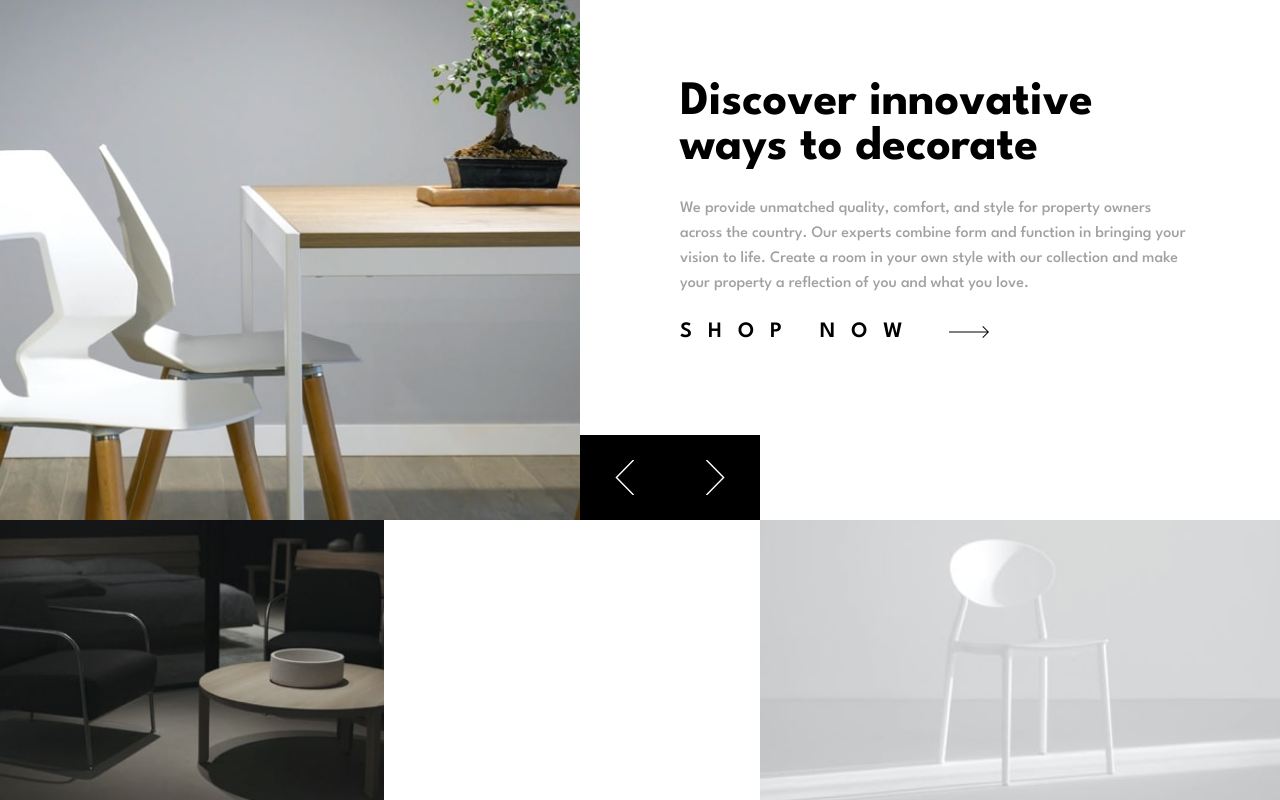
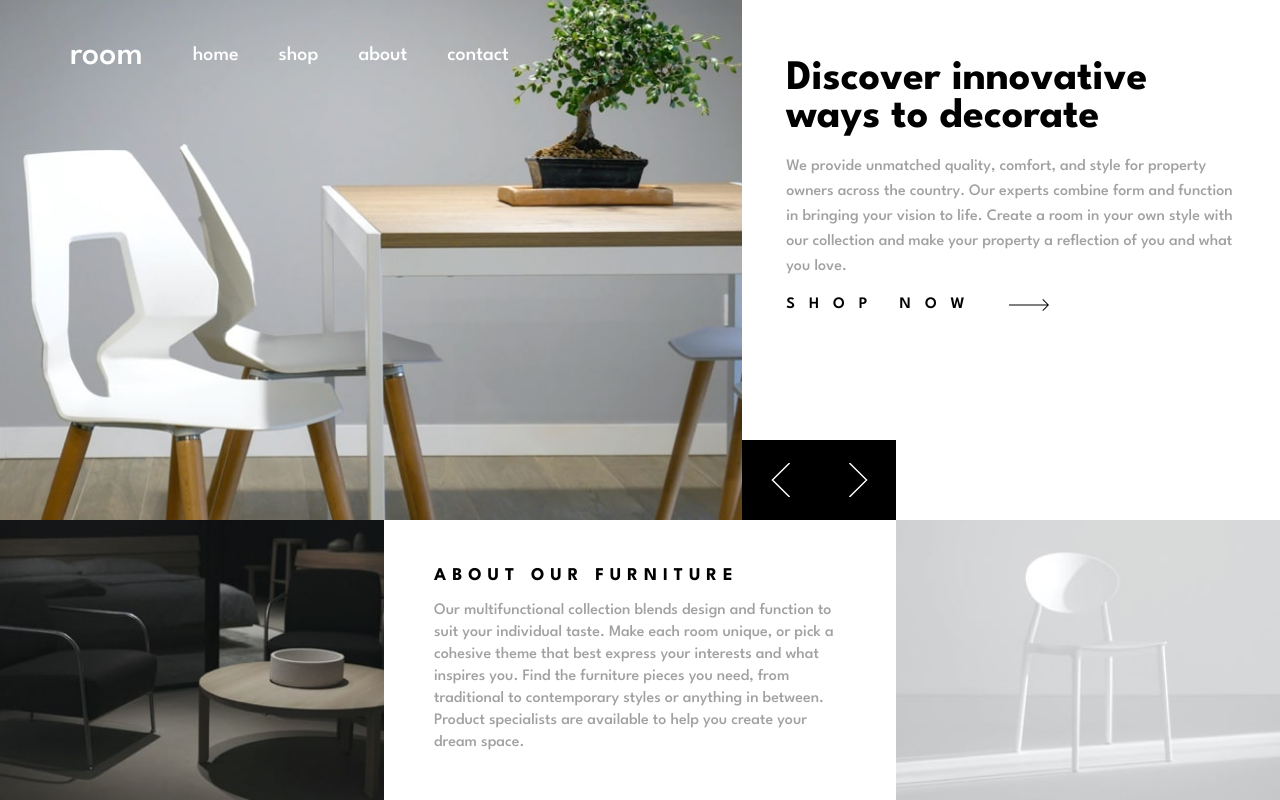
Before and after one commit to marinVcq/Room-homepage-challenge, a React (Create React App) app: page / in a window 1280 px wide. Built offline with nearby package versions, Linux system fonts and the light colour scheme.

Commit message:
add navbar and update desktop design

```diff
--- a/src/components/Navbar.jsx
+++ b/src/components/Navbar.jsx
@@ -7,6 +7,15 @@ const Navbar = () => {
   const [navbarExpand, setNavbarExpand] = useState(false);
   const [bodyScroll, setBodyScroll] = useState(true);
   const [screenWidth, setScreenWidth] = useState(window.innerWidth);
+  const [selectedLink, setSelectedLink] = useState(null);
+
+  const handleMouseEnter = (index) => {
+    setSelectedLink(index);
+  };
+
+  const handleMouseLeave = () => {
+    setSelectedLink(null); // Reset selected link when mouse leaves the navbar
+  };
 
   // Check the viewport
   useEffect(() => {
@@ -34,12 +43,47 @@ const Navbar = () => {
 
   return (
     <div className='navbar-container'>
-      <p className='navbar-title'>Toz Game</p>
-      <div className='links-container'>
-        <Link className='navbar-link' to="/" onClik="">Classic</Link>
-        <Link className='navbar-link' to="/" onClik="">About</Link>
-        <Link className='navbar-link' to="/" onClik="">Parameters</Link>
+      <p className='navbar-title'>room</p>
+        <div className='links-container'>
+          <Link
+            className={`navbar-link ${selectedLink === 0 ? 'selected' : ''}`}
+            to="/"
+            onMouseEnter={() => handleMouseEnter(0)}
+            onMouseLeave={handleMouseLeave}
+          >
+            home
+            <div className={`selector ${selectedLink === 0 ? 'selected' : ''}`}></div>
+          </Link>
 
+          <Link
+            className={`navbar-link ${selectedLink === 1 ? 'selected' : ''}`}
+            to="/shop"
+            onMouseEnter={() => handleMouseEnter(1)}
+            onMouseLeave={handleMouseLeave}
+          >
+            shop
+            <div className={`selector ${selectedLink === 1 ? 'selected' : ''}`}></div>
+          </Link>
+
+          <Link
+            className={`navbar-link ${selectedLink === 2 ? 'selected' : ''}`}
+            to="/about"
+            onMouseEnter={() => handleMouseEnter(2)}
+            onMouseLeave={handleMouseLeave}
+          >
+            about
+            <div className={`selector ${selectedLink === 2 ? 'selected' : ''}`}></div>
+          </Link>
+
+          <Link
+            className={`navbar-link ${selectedLink === 3 ? 'selected' : ''}`}
+            to="/contact"
+            onMouseEnter={() => handleMouseEnter(3)}
+            onMouseLeave={handleMouseLeave}
+          >
+            contact
+            <div className={`selector ${selectedLink === 3 ? 'selected' : ''}`}></div>
+          </Link>
       </div>
     </div>
   )
--- a/src/pages/Home.jsx
+++ b/src/pages/Home.jsx
@@ -32,6 +32,8 @@ const Home = () => {
 
           <div className='top-right-container'>
 
+            <div className='text-container'>
+
               <h1 className='page-title'>Discover innovative ways to decorate</h1>
 
               <p className='page-description'>
@@ -43,6 +45,8 @@ const Home = () => {
                 <p>Shop now</p>
                 <img className='link-img' alt='arrow' src={ArrowIcon}></img>
               </Link>
+            </div>
+
 
           </div>
         </section>
@@ -52,7 +56,16 @@ const Home = () => {
             <img className='bottom-left-image' src={ImageDark}></img>
           </div>
 
-          <div className='bottom-center-container'></div>
+          <div className='bottom-center-container'>
+
+            <div className='bottom-text-container'>
+              <h1 className='bottom-text-title'>About our furniture</h1>
+              <p className='bottom-text-description'>
+                Our multifunctional collection blends design and function to suit your individual taste. Make each room unique, or pick a cohesive theme that best express your interests and what inspires you. Find the furniture pieces you need,
+                from traditional to contemporary styles or anything in between. Product specialists are available to help you create your dream space.
+              </p>
+            </div>
+          </div>
 
           <div className='bottom-right-container'>
             <img className='bottom-right-image' src={ImageLight}></img>
--- a/src/style/base/_base.sass
+++ b/src/style/base/_base.sass
@@ -1,6 +1,6 @@
-@font-face
-    font-family: "Help Me"
-    src: url("../assets/satan.ttf") format("truetype")
+// @font-face
+//     font-family: "Help Me"
+//     src: url("../assets/satan.ttf") format("truetype")
 
 $darkBlue: hsl(209, 23%, 22%)           // Dark Mode Elements
 $veryDarkBlueBg: hsl(207, 26%, 17%)     // Dark Mode Background
--- a/src/style/components/_navbar.sass
+++ b/src/style/components/_navbar.sass
@@ -1,18 +1,31 @@
 .navbar-container
     @include width-height(100%, 7rem)
     @include set-position(absolute,0,0)
-    @include flexbox(row, space-between, center)
+    @include flexbox(row, flex-start, center, 5rem)
     // box-shadow: 0px 0px 24px 5px rgba(0,0,0,0.02)
     z-index:10
     background-color: transparent
-    display: none
+    padding: 5.5rem 0 2rem 7rem
 
     .navbar-title
-        @include set-font($black, "Poppins", 2rem,500, normal)
+        @include set-font($white, "League Spartan", 3.4rem,500, normal)
 
     .links-container
         @include flexbox(row, space-between, center, 4rem)
 
         .navbar-link
-            @include set-font($white, "Poppins", 1.6rem,400, normal)
+            @include set-font($white, "League Spartan", 2rem,500, normal)
             cursor: pointer
+            position: relative
+
+            .selector
+                @include width-height(80%, 0.3rem)
+                background-color: white
+                position: absolute
+                top: 130%
+                right: 0
+                transition: all 0.2s linear
+                opacity: 0
+
+                &.selected
+                    opacity: 1
--- a/src/style/main.css
+++ b/src/style/main.css
@@ -1,8 +1,4 @@
 @import url("https://fonts.googleapis.com/css2?family=League+Spartan:wght@500;600;700&display=swap");
-@font-face {
-  font-family: "Help Me";
-  src: url("../assets/satan.ttf") format("truetype");
-}
 * {
   box-sizing: border-box;
   cursor: default;
@@ -99,8 +95,8 @@ h2 {
      object-fit: cover;
 }
 .page-container .top-container .btn-container {
-  width: 18rem;
-  height: 8.5rem;
+  width: 12%;
+  height: 8rem;
   display: flex;
   flex-direction: row;
   justify-content: space-between;
@@ -109,7 +105,7 @@ h2 {
   background-color: hsl(0, 0%, 0%);
   position: absolute;
   top: 100%;
-  right: 52rem;
+  right: 30%;
   transform: translateY(-100%);
 }
 .page-container .top-container .btn-container .btn {
@@ -132,23 +128,31 @@ h2 {
 }
 .page-container .top-container .top-right-container {
   display: flex;
+  flex-direction: row;
+  justify-content: center;
+  align-items: flex-start;
+  gap: 0;
+  width: 42%;
+  height: 100%;
+  background-color: white;
+  padding: 6rem 2rem 0 2rem;
+}
+.page-container .top-container .top-right-container .text-container {
+  display: flex;
   flex-direction: column;
   justify-content: flex-start;
   align-items: flex-start;
-  gap: 2.6rem;
-  width: 70rem;
-  height: 100%;
-  background-color: white;
-  padding: 8rem 9rem 10rem 10rem;
+  gap: 1.8rem;
+  max-width: 45rem;
 }
-.page-container .top-container .top-right-container .page-title {
+.page-container .top-container .top-right-container .text-container .page-title {
   color: hsl(0, 0%, 0%);
   font-family: "League Spartan";
   font-weight: 700;
-  font-size: 4.8rem;
+  font-size: 4.2rem;
   font-style: normal;
 }
-.page-container .top-container .top-right-container .page-description {
+.page-container .top-container .top-right-container .text-container .page-description {
   color: hsl(0, 0%, 63%);
   font-family: "League Spartan";
   font-weight: 500;
@@ -156,7 +160,7 @@ h2 {
   font-style: normal;
   line-height: 2.5rem;
 }
-.page-container .top-container .top-right-container .shop-link {
+.page-container .top-container .top-right-container .text-container .shop-link {
   display: flex;
   flex-direction: row;
   justify-content: space-between;
@@ -166,11 +170,11 @@ h2 {
   color: hsl(0, 0%, 0%);
   font-family: "League Spartan";
   font-weight: 600;
-  font-size: 2.2rem;
+  font-size: 1.6rem;
   font-style: normal;
-  letter-spacing: 1.6rem;
+  letter-spacing: 1.4rem;
 }
-.page-container .top-container .top-right-container .shop-link p {
+.page-container .top-container .top-right-container .text-container .shop-link p {
   width: 100%;
   height: 100%;
   display: flex;
@@ -178,6 +182,11 @@ h2 {
   justify-content: center;
   align-items: center;
   gap: 0;
+  cursor: pointer;
+  transition: color 0.2s linear;
+}
+.page-container .top-container .top-right-container .text-container .shop-link p:hover {
+  color: hsl(0, 0%, 63%);
 }
 .page-container .bottom-container {
   width: 100%;
@@ -201,7 +210,7 @@ h2 {
 }
 .page-container .bottom-container .bottom-right-container {
   overflow: hidden;
-  width: 52rem;
+  width: 30%;
   height: 100%;
   position: relative;
   top: 0;
@@ -216,9 +225,49 @@ h2 {
 }
 .page-container .bottom-container .bottom-center-container {
   height: 100%;
-  background-color: blue;
+  width: 40%;
+  background-color: white;
+  display: flex;
+  flex-direction: row;
+  justify-content: center;
+  align-items: center;
+  gap: 0;
+  padding: 5rem;
+}
+.page-container .bottom-container .bottom-center-container .bottom-text-container {
+  display: flex;
+  flex-direction: column;
+  justify-content: flex-start;
+  align-items: flex-start;
+  gap: 1.6rem;
+}
+.page-container .bottom-container .bottom-center-container .bottom-text-container .bottom-text-title {
+  color: hsl(0, 0%, 0%);
+  font-family: "League Spartan";
+  font-weight: 700;
+  font-size: 1.8rem;
+  font-style: normal;
+  text-transform: uppercase;
+  letter-spacing: 0.6rem;
+}
+.page-container .bottom-container .bottom-center-container .bottom-text-container .bottom-text-description {
+  color: hsl(0, 0%, 63%);
+  font-family: "League Spartan";
+  font-weight: 500;
+  font-size: 1.6rem;
+  font-style: normal;
+  line-height: 2.2rem;
 }
 
+@media only screen and (min-width: 650px) {
+  .top-container {
+    display: flex;
+    flex-direction: column;
+    justify-content: flex-start;
+    align-items: space-between;
+    gap: 0;
+  }
+}
 .navbar-container {
   width: 100%;
   height: 7rem;
@@ -229,18 +278,18 @@ h2 {
   bottom: 0;
   display: flex;
   flex-direction: row;
-  justify-content: space-between;
+  justify-content: flex-start;
   align-items: center;
-  gap: 0;
+  gap: 5rem;
   z-index: 10;
   background-color: transparent;
-  display: none;
+  padding: 5.5rem 0 2rem 7rem;
 }
 .navbar-container .navbar-title {
-  color: hsl(0, 0%, 0%);
-  font-family: "Poppins";
+  color: hsl(0, 0%, 100%);
+  font-family: "League Spartan";
   font-weight: 500;
-  font-size: 2rem;
+  font-size: 3.4rem;
   font-style: normal;
 }
 .navbar-container .links-container {
@@ -252,9 +301,23 @@ h2 {
 }
 .navbar-container .links-container .navbar-link {
   color: hsl(0, 0%, 100%);
-  font-family: "Poppins";
-  font-weight: 400;
-  font-size: 1.6rem;
+  font-family: "League Spartan";
+  font-weight: 500;
+  font-size: 2rem;
   font-style: normal;
   cursor: pointer;
+  position: relative;
+}
+.navbar-container .links-container .navbar-link .selector {
+  width: 80%;
+  height: 0.3rem;
+  background-color: white;
+  position: absolute;
+  top: 130%;
+  right: 0;
+  transition: all 0.2s linear;
+  opacity: 0;
+}
+.navbar-container .links-container .navbar-link .selector.selected {
+  opacity: 1;
 }/*# sourceMappingURL=main.css.map */
--- a/src/style/pages/_home.sass
+++ b/src/style/pages/_home.sass
@@ -20,12 +20,13 @@
                 @include width-height(100%,100%)
                 object-fit: cover
         .btn-container
-            @include width-height(18rem, 8.5rem)
+            @include width-height(12%, 8rem)
             @include flexbox(row, space-between, center)
             background-color: $black
             position: absolute
             top: 100%
-            right: 52rem
+            // right: 52rem
+            right: 30%
             transform: translateY(-100%)
 
             .btn
@@ -44,25 +45,37 @@
 
         // TOP RIGHT TEXT CONTAINER
         .top-right-container
-            @include flexbox(column,flex-start ,flex-start,2.6rem)
-            @include width-height(70rem, 100%)
+            @include flexbox(row, center,flex-start)
+            @include width-height(42%, 100%)
             background-color: white
-            padding: 8rem 9rem 10rem 10rem
+            padding: 6rem 2rem 0 2rem
 
-            .page-title
-                @include set-font($black, 'League Spartan', 4.8rem, 700, normal)
-            .page-description
-                @include set-font($darkGray, 'League Spartan', 1.6rem, 500, normal)
-                line-height: 2.5rem
 
-            .shop-link
-                @include flexbox(row, space-between, center, 3rem)
-                text-transform: uppercase
-                @include set-font($black, 'League Spartan', 2.2rem, 600, normal)
-                letter-spacing: 1.6rem
-                p
-                    @include width-height(100%,100%)
-                    @include flexbox(row, center, center)
+
+            .text-container
+                @include flexbox(column,flex-start ,flex-start,1.8rem)
+                max-width: 45rem
+                // padding: 8rem 9rem 10rem 10rem
+
+                .page-title
+                    @include set-font($black, 'League Spartan', 4.2rem, 700, normal)
+                .page-description
+                    @include set-font($darkGray, 'League Spartan', 1.6rem, 500, normal)
+                    line-height: 2.5rem
+
+                .shop-link
+                    @include flexbox(row, space-between, center, 3rem)
+                    text-transform: uppercase
+                    @include set-font($black, 'League Spartan', 1.6rem, 600, normal)
+                    letter-spacing: 1.4rem
+
+                    p
+                        @include width-height(100%,100%)
+                        @include flexbox(row, center, center)
+                        cursor: pointer
+                        transition: color 0.2s linear
+                        &:hover
+                            color: $darkGray
 
     // BOTTOM CONTAINER
     .bottom-container
@@ -81,7 +94,8 @@
 
         .bottom-right-container
             overflow: hidden
-            width: 52rem
+            // width: 52rem
+            width: 30%
             height: 100%
             position: relative
             top:0
@@ -93,4 +107,25 @@
 
         .bottom-center-container
             height: 100%
-            background-color: blue
+            width: 40%
+            background-color: white
+            @include flexbox(row,center, center)
+            padding: 5rem
+
+            .bottom-text-container
+                @include flexbox(column, flex-start, flex-start, 1.6rem)
+
+
+                .bottom-text-title
+                    @include set-font($black, 'League Spartan', 1.8rem, 700, normal)
+                    text-transform: uppercase
+                    letter-spacing: 0.6rem
+
+                .bottom-text-description
+                    @include set-font($darkGray, 'League Spartan', 1.6rem, 500, normal)
+                    line-height: 2.2rem
+// TABLET DESIGN
+
+@include respond(tablet)
+    .top-container
+        @include flexbox(column, flex-start, space-between)
```
Also changed, not shown: 20 other files (tests, documents, lock files or other folders). Lines whose indentation alone changed are shown as unchanged.
